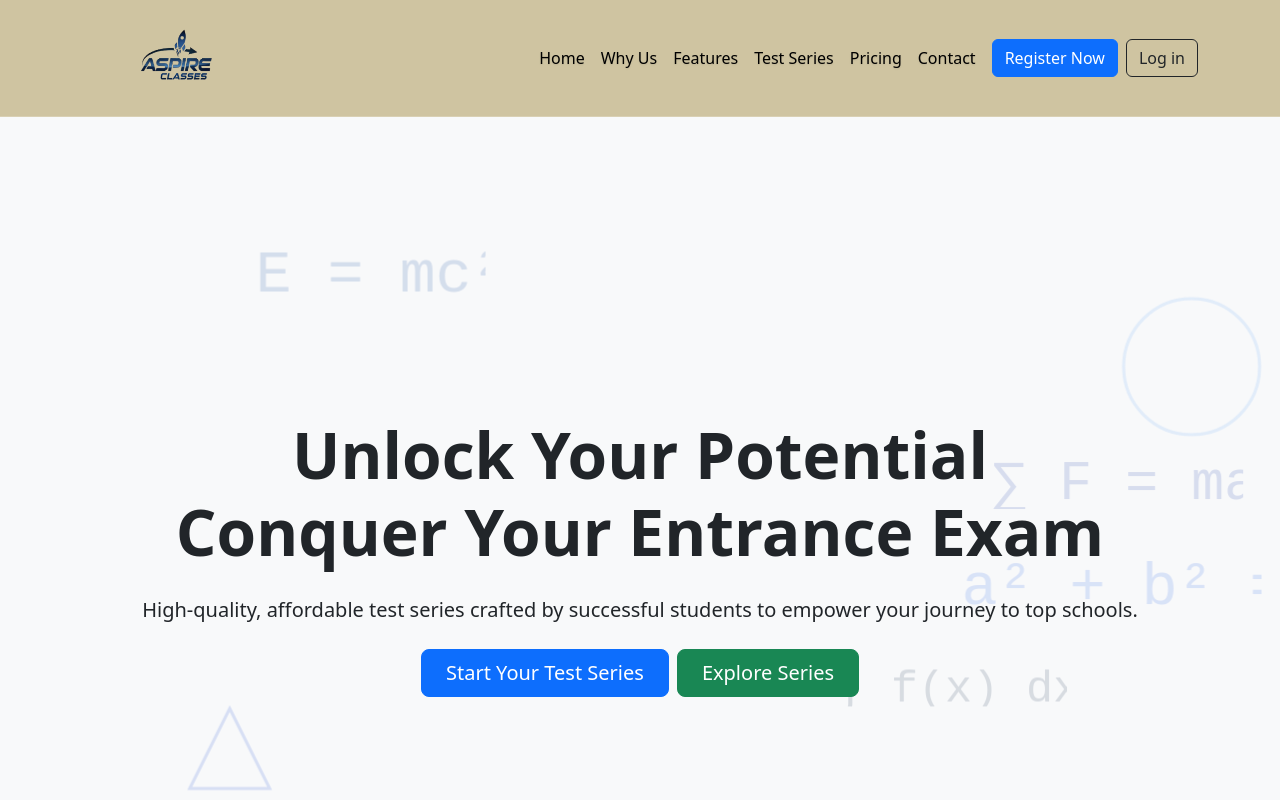
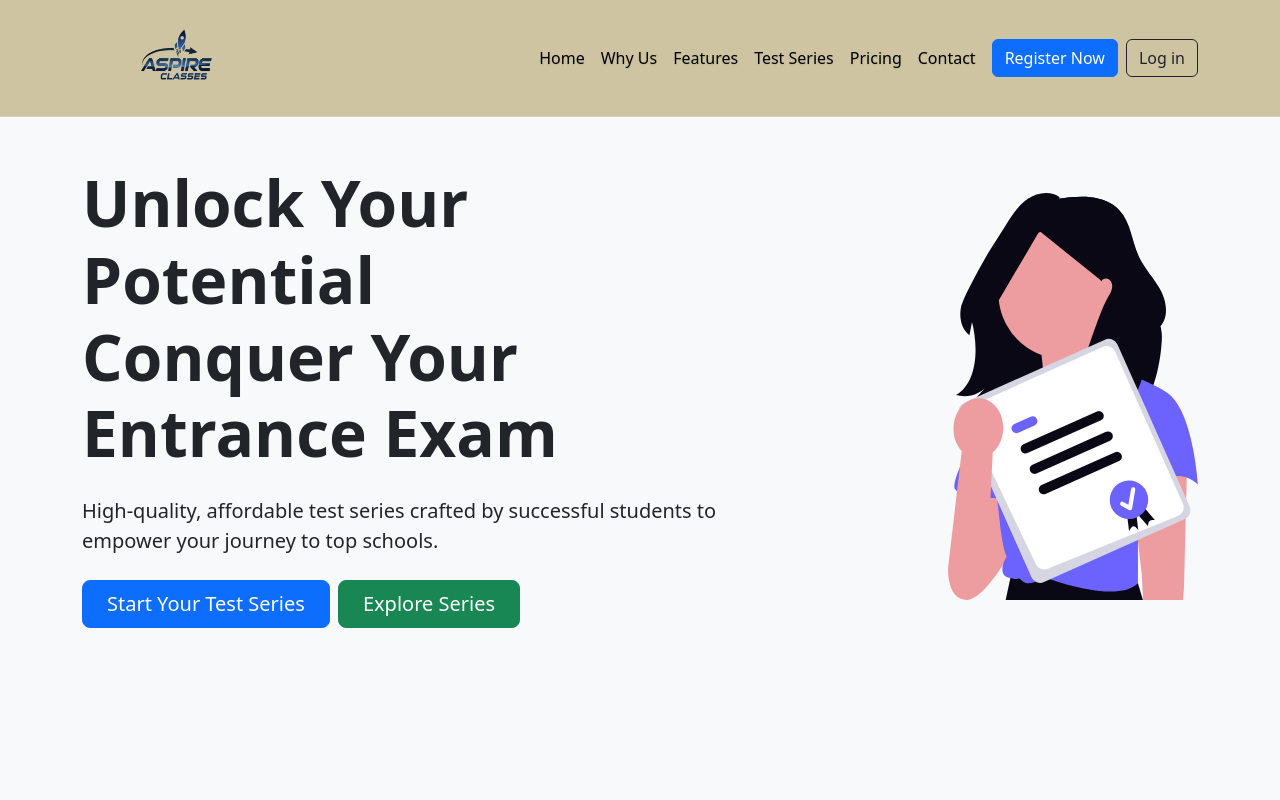
Before and after one commit to dhruvmittal41/AspireClasses, a React (Vite) app in the folder frontend/: page / in a window 1280 px wide. Shown: the top 800 px of the page. Built offline with nearby package versions, Linux system fonts and the light colour scheme.

Commit message:
Landing_Page_SVG

```diff
--- a/frontend/src/Pages/Landing_Page/Landing_Page.css
+++ b/frontend/src/Pages/Landing_Page/Landing_Page.css
@@ -42,7 +42,7 @@ html {
 .hero-section {
   min-height: 100vh;
   padding-top: 80px; /* Offset for navbar height */
-  position: relative;  /* Crucial for positioning the floating elements inside it */
+  position: relative;
   overflow: hidden;    /* Prevents elements from spilling out */
   background-color: #f8f9fa; /* A soft fallback background color */
 }
--- a/frontend/src/Pages/Landing_Page/Landing_Page.jsx
+++ b/frontend/src/Pages/Landing_Page/Landing_Page.jsx
@@ -12,6 +12,8 @@ import {
   FaFacebook,
 } from "react-icons/fa";
 import { TfiAgenda } from "react-icons/tfi";
+import upwards from "./Upwards.svg";
+import certificate from "./certificate.svg";
 
 // React-Bootstrap Components
 import {
@@ -29,7 +31,6 @@ import {
 import logo from "./logo.png";
 
 import "./Landing_Page.css";
-import ParallaxBackground from "./ParallaxBackground";
 
 // Reusable animation variants (unchanged)
 const sectionFadeIn = {
@@ -110,18 +111,15 @@ const AppNavbar = () => {
 };
 
 // HERO COMPONENT: ParallaxBackground is now INSIDE the hero section
+
 const Hero = () => (
-  <motion.div
-    id="home"
-    className="hero-section d-flex align-items-center text-center"
-    initial={{ opacity: 0 }}
-    animate={{ opacity: 1 }}
-    transition={{ duration: 1 }}
-  >
-    <ParallaxBackground />
-    <Container style={{ position: "relative", zIndex: 2 }}>
+  <section id="home" className="hero-section py-5">
+    <Container>
+      <Row className="align-items-center">
+        {/* === LEFT TEXT COLUMN === */}
+        <Col xs={12} md={7}>
           <motion.h1
-        className="display-3 fw-bold"
+            className="display-3 fw-bold text-md-start text-center"
             initial={{ y: 20, opacity: 0 }}
             animate={{ y: 0, opacity: 1 }}
             transition={{ delay: 0.2, duration: 0.8 }}
@@ -130,17 +128,19 @@ const Hero = () => (
             <br />
             Conquer Your Entrance Exam
           </motion.h1>
+
           <motion.p
-        className="lead my-4"
+            className="lead my-4 text-md-start text-center"
             initial={{ y: 20, opacity: 0 }}
             animate={{ y: 0, opacity: 1 }}
             transition={{ delay: 0.4, duration: 0.8 }}
           >
-        High-quality, affordable test series crafted by successful students to
-        empower your journey to top schools.
+            High-quality, affordable test series crafted by successful students
+            to empower your journey to top schools.
           </motion.p>
+
           <motion.div
-        className="d-grid gap-2 d-sm-flex justify-content-sm-center"
+            className="d-grid gap-2 d-sm-flex justify-content-sm-start justify-content-center"
             initial={{ y: 20, opacity: 0 }}
             animate={{ y: 0, opacity: 1 }}
             transition={{ delay: 0.6, duration: 0.8 }}
@@ -156,15 +156,34 @@ const Hero = () => (
             </Button>
             <Button
               href="#test-series"
-          variant="primary btn-success"
+              variant="success"
               size="lg"
-          className="px-4 bg-color-green"
+              className="px-4"
             >
               Explore Series
             </Button>
           </motion.div>
+        </Col>
+
+        {/* === RIGHT IMAGE COLUMN === */}
+        <Col
+          xs={12}
+          md={5}
+          className="d-flex justify-content-center justify-content-md-end mt-4 mt-md-0"
+        >
+          <motion.img
+            src={certificate}
+            alt="Upwards"
+            className="img-fluid"
+            style={{ maxWidth: "250px", height: "auto" }}
+            initial={{ y: 20, opacity: 0 }}
+            animate={{ y: 0, opacity: 1 }}
+            transition={{ delay: 0.6, duration: 0.8 }}
+          />
+        </Col>
+      </Row>
     </Container>
-  </motion.div>
+  </section>
 );
 
 const WhyChooseUs = () => (
--- a/frontend/src/Pages/Landing_Page/ParallaxBackground.css
+++ /dev/null
@@ -1,23 +0,0 @@
-/*
- This container now sits absolutely positioned inside its parent (the hero section)
-*/
-.parallax-container {
-  position: absolute;
-  top: 0;
-  left: 0;
-  width: 100%;
-  height: 100%;
-  z-index: 1; /* Sits behind the hero content (which has z-index: 2) */
-}
-
-.floating-item {
-  position: absolute;
-  will-change: transform; /* Performance optimization */
-  opacity: 0.15; /* ADJUST THIS VALUE for more or less visibility */
-}
-
-.floating-item svg {
-  width: 100%;
-  height: 100%;
-  display: block;
-}
--- a/frontend/src/Pages/Landing_Page/ParallaxBackground.jsx
+++ /dev/null
@@ -1,236 +0,0 @@
-import React, { useEffect, useState, useRef } from "react";
-import { motion } from "framer-motion";
-import "./ParallaxBackground.css";
-
-// --- Define all the floating elements here ---
-// Velocities (vx, vy) have been reduced for a slower, calmer animation.
-const initialItems = [
-  {
-    id: "e-mc2",
-    x: 200,
-    y: 180,
-    vx: 0.15,
-    vy: -0.15,
-    w: 230,
-    h: 60,
-    component: (
-      <svg viewBox="0 0 230 60">
-        <text x="0" y="50" fontSize="60" fill="#0d47a1" fontFamily="monospace">
-          E = mc²
-        </text>
-      </svg>
-    ),
-  },
-  {
-    id: "sum-f-ma",
-    x: 1400,
-    y: 300,
-    vx: -0.1,
-    vy: 0.1,
-    w: 250,
-    h: 55,
-    component: (
-      <svg viewBox="0 0 250 55">
-        <text x="0" y="45" fontSize="55" fill="#1e40af" fontFamily="monospace">
-          ∑ F = ma
-        </text>
-      </svg>
-    ),
-  },
-  {
-    id: "integral",
-    x: 800,
-    y: 600,
-    vx: 0.1,
-    vy: -0.15,
-    w: 230,
-    h: 45,
-    component: (
-      <svg viewBox="0 0 230 45">
-        <text x="0" y="40" fontSize="45" fill="#1d3557" fontFamily="monospace">
-          ∫ f(x) dx
-        </text>
-      </svg>
-    ),
-  },
-  {
-    id: "ohms-law",
-    x: 300,
-    y: 850,
-    vx: -0.15,
-    vy: -0.1,
-    w: 200,
-    h: 50,
-    component: (
-      <svg viewBox="0 0 200 50">
-        <text x="0" y="40" fontSize="50" fill="#0f172a" fontFamily="monospace">
-          ΔV = IR
-        </text>
-      </svg>
-    ),
-  },
-  {
-    id: "pythagorean",
-    x: 1100,
-    y: 400,
-    vx: 0.05,
-    vy: 0.1,
-    w: 300,
-    h: 60,
-    component: (
-      <svg viewBox="0 0 300 60">
-        <text x="0" y="50" fontSize="60" fill="#2563eb" fontFamily="monospace">
-          a² + b² = c²
-        </text>
-      </svg>
-    ),
-  },
-  {
-    id: "maxwell",
-    x: 1000,
-    y: 950,
-    vx: -0.1,
-    vy: -0.15,
-    w: 280,
-    h: 50,
-    component: (
-      <svg viewBox="0 0 280 50">
-        <text x="0" y="40" fontSize="50" fill="#1e3a8a" fontFamily="monospace">
-          ∇ · E = ρ/ε₀
-        </text>
-      </svg>
-    ),
-  },
-  // --- NEW: Globe Vector ---
-  {
-    id: "globe",
-    x: 1450,
-    y: 150,
-    vx: -0.05,
-    vy: 0.08,
-    w: 140,
-    h: 140,
-    component: (
-      <svg viewBox="0 0 140 140">
-        <circle
-          cx="70"
-          cy="70"
-          r="68"
-          fill="none"
-          stroke="#60a5fa"
-          strokeWidth="3"
-        />
-        <path
-          d="M2,70 A68,68 0 0,0 138,70"
-          fill="none"
-          stroke="#60a5fa"
-          strokeWidth="2"
-        />
-        <path
-          d="M70,2 A68,68 0 0,1 70,138"
-          fill="none"
-          stroke="#60a5fa"
-          strokeWidth="2"
-        />
-      </svg>
-    ),
-  },
-  // --- NEW: Triangle Vector ---
-  {
-    id: "triangle",
-    x: 150,
-    y: 600,
-    vx: 0.08,
-    vy: -0.05,
-    w: 100,
-    h: 100,
-    component: (
-      <svg viewBox="0 0 100 100">
-        <polygon
-          points="50,10 90,90 10,90"
-          fill="none"
-          stroke="#1d4ed8"
-          strokeWidth="3"
-        />
-      </svg>
-    ),
-  },
-];
-
-const ParallaxBackground = () => {
-  const [items, setItems] = useState(initialItems);
-  const containerRef = useRef(null);
-
-  useEffect(() => {
-    const container = containerRef.current;
-    if (!container) return;
-
-    let animationFrameId;
-
-    const updateAnimation = () => {
-      const { width: containerWidth, height: containerHeight } =
-        container.getBoundingClientRect();
-
-      setItems((currentItems) => {
-        const nextItems = currentItems.map((item) => ({ ...item }));
-
-        nextItems.forEach((item) => {
-          item.x += item.vx;
-          item.y += item.vy;
-
-          if (item.x <= 0 || item.x + item.w >= containerWidth) {
-            item.vx *= -1;
-            item.x = Math.max(0, Math.min(item.x, containerWidth - item.w));
-          }
-          if (item.y <= 0 || item.y + item.h >= containerHeight) {
-            item.vy *= -1;
-            item.y = Math.max(0, Math.min(item.y, containerHeight - item.h));
-          }
-        });
-
-        for (let i = 0; i < nextItems.length; i++) {
-          for (let j = i + 1; j < nextItems.length; j++) {
-            const itemA = nextItems[i];
-            const itemB = nextItems[j];
-
-            if (
-              itemA.x < itemB.x + itemB.w &&
-              itemA.x + itemA.w > itemB.x &&
-              itemA.y < itemB.y + itemB.h &&
-              itemA.y + itemA.h > itemB.y
-            ) {
-              [itemA.vx, itemB.vx] = [itemB.vx, itemA.vx];
-              [itemA.vy, itemB.vy] = [itemB.vy, itemA.vy];
-            }
-          }
-        }
-        return nextItems;
-      });
-
-      animationFrameId = requestAnimationFrame(updateAnimation);
-    };
-
-    animationFrameId = requestAnimationFrame(updateAnimation);
-
-    return () => cancelAnimationFrame(animationFrameId);
-  }, []);
-
-  return (
-    <div className="parallax-container" ref={containerRef}>
-      {items.map((item) => (
-        <motion.div
-          key={item.id}
-          className="floating-item"
-          initial={{ x: item.x, y: item.y }}
-          animate={{ x: item.x, y: item.y }}
-          transition={{ type: "tween", ease: "linear" }}
-          style={{ width: item.w, height: item.h }}
-        >
-          {item.component}
-        </motion.div>
-      ))}
-    </div>
-  );
-};
-
-export default ParallaxBackground;
```
Also changed, not shown: frontend/src/Pages/Landing_Page/Certificate.svg (added), frontend/src/Pages/Landing_Page/Upwards.svg (added). Lines whose indentation alone changed are shown as unchanged.
